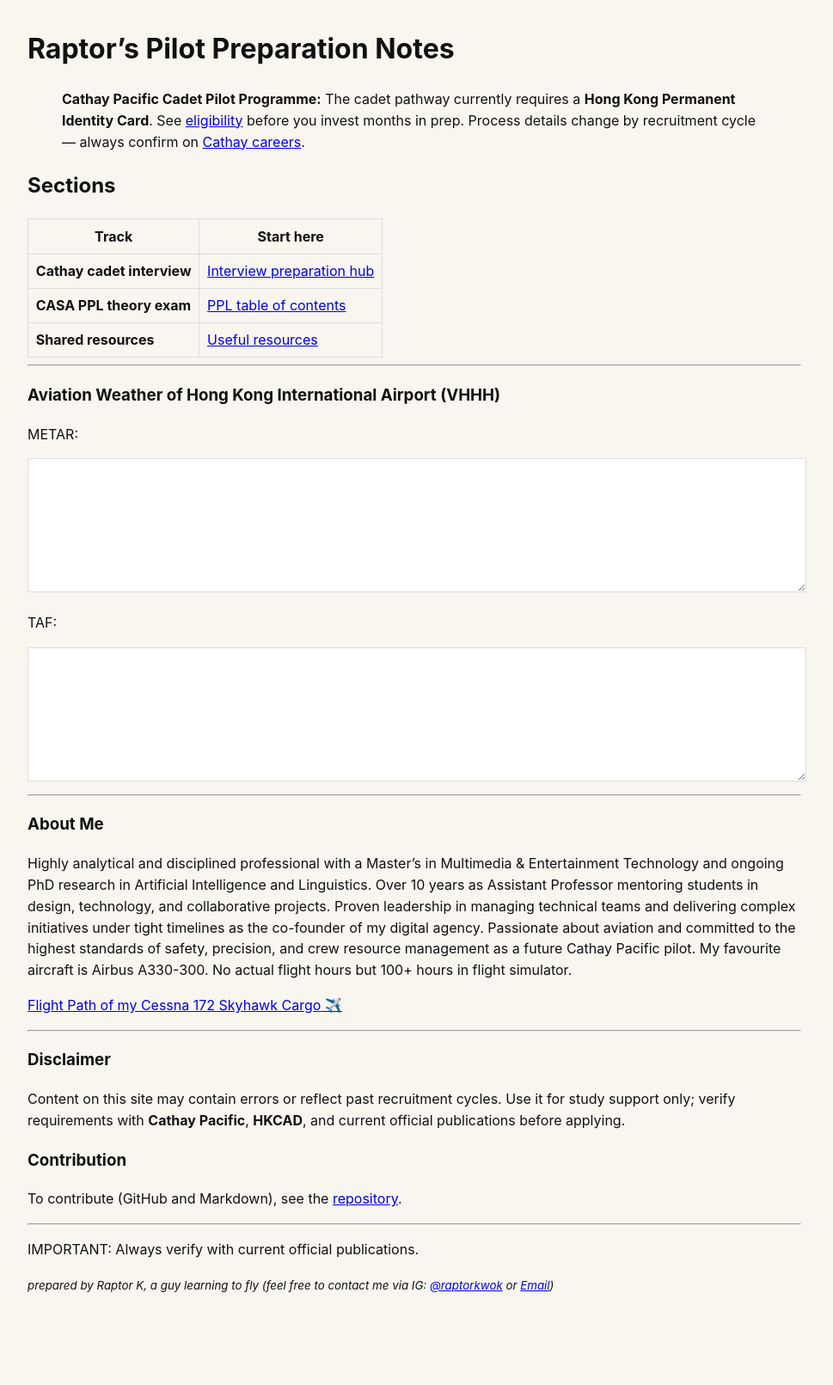
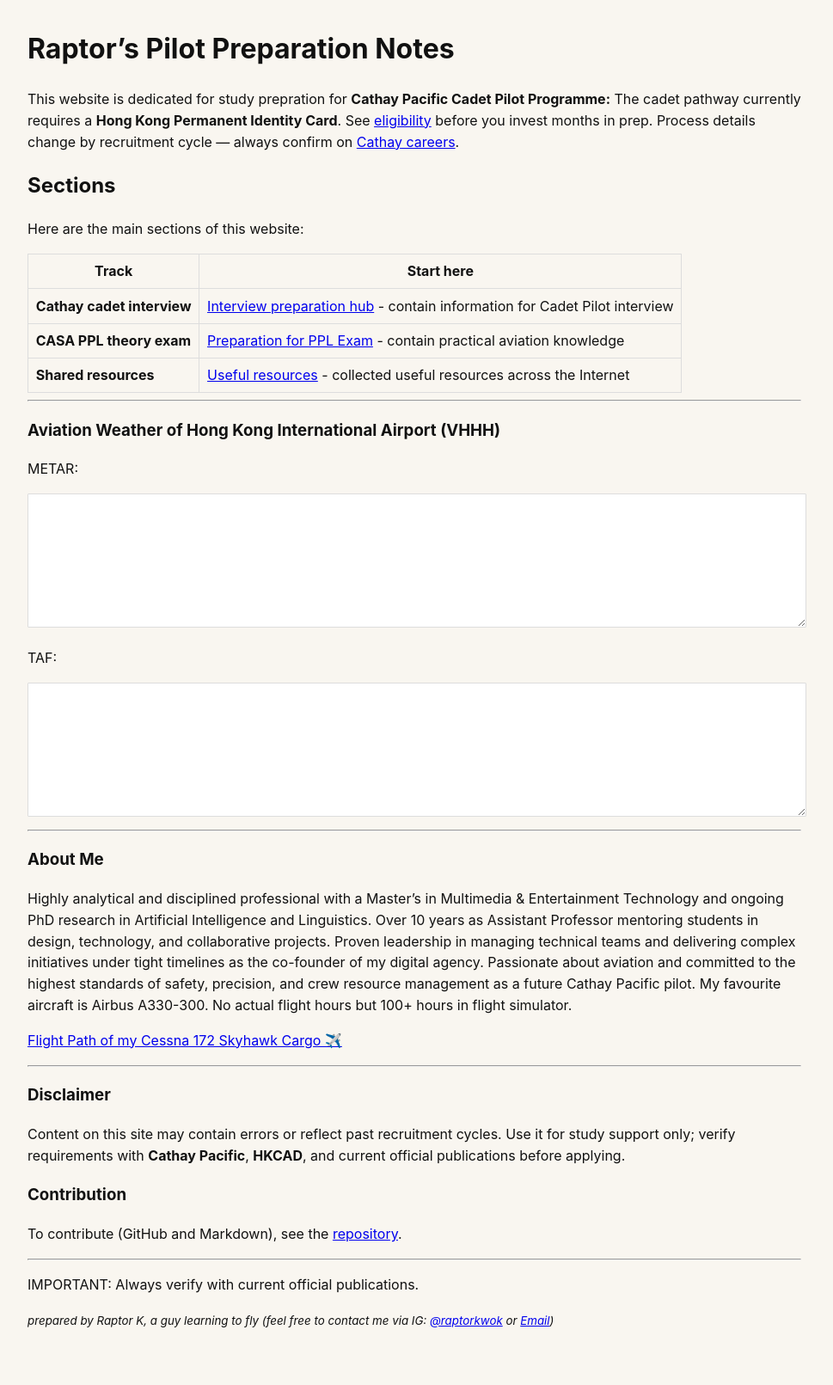
Before and after one commit to shivanraptor/pilot-ppl-notes, a Jekyll site: the page built from index.md, in a window 1280 px wide. Shown: the whole page at 86% size, without its empty margins (158-1127 px from the left). Built offline with Jekyll 4.4.1, drawn with Linux system fonts in a browser that asks for light colours; before the commit the page ends 1571 px from its top, so only the background shows below that.

Commit message:
Update index.md

```diff
--- a/index.md
+++ b/index.md
@@ -4,15 +4,17 @@
 ---
 # Raptor's Pilot Preparation Notes
 
-> **Cathay Pacific Cadet Pilot Programme:** The cadet pathway currently requires a **Hong Kong Permanent Identity Card**. See [eligibility](interview_prep/eligibility.md) before you invest months in prep. Process details change by recruitment cycle — always confirm on [Cathay careers](https://careers.cathaypacific.com/en/careers/jobs/hong-kong/cadet-pilot-programme-29631).
+This website is dedicated for study prepration for **Cathay Pacific Cadet Pilot Programme:** The cadet pathway currently requires a **Hong Kong Permanent Identity Card**. See [eligibility](interview_prep/eligibility.md) before you invest months in prep. Process details change by recruitment cycle — always confirm on [Cathay careers](https://careers.cathaypacific.com/en/careers/jobs/hong-kong/cadet-pilot-programme-29631).
 
 ## Sections
 
+Here are the main sections of this website:
+
 | Track | Start here |
 | --- | --- |
-| **Cathay cadet interview** | [Interview preparation hub](interview_prep/index.md) |
-| **CASA PPL theory exam** | [PPL table of contents](casa_ppl_exam/ppl_toc.md) |
-| **Shared resources** | [Useful resources](useful_resources/resources.md) |
+| **Cathay cadet interview** | [Interview preparation hub](interview_prep/index.md) - contain information for Cadet Pilot interview |
+| **CASA PPL theory exam** | [Preparation for PPL Exam](casa_ppl_exam/ppl_toc.md) - contain practical aviation knowledge |
+| **Shared resources** | [Useful resources](useful_resources/resources.md) - collected useful resources across the Internet |
 
 ---
 
```
